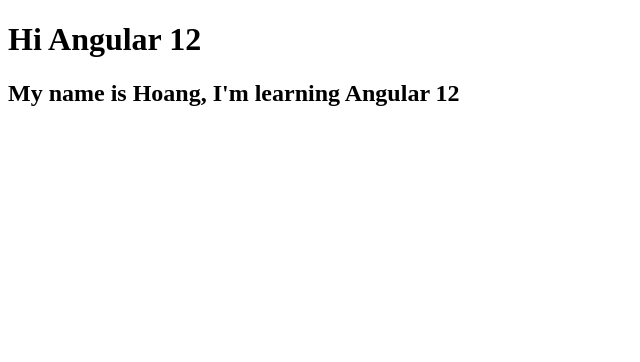
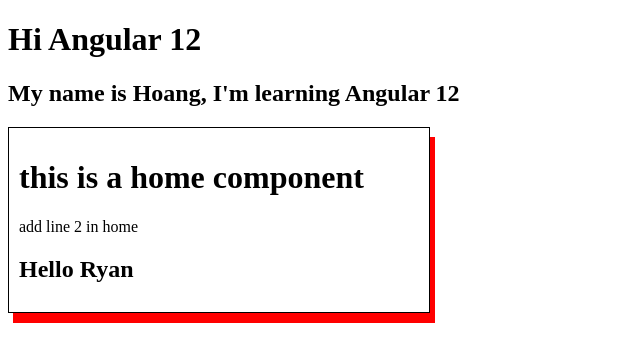
Before and after one commit to daohuyhoang9119/AngularPractice, an Angular app: page / in a window 1280 px wide. Shown: the top 362 px of the page, without its empty margins (0-640 px from the left). Built offline with nearby package versions, Linux system fonts and the light colour scheme.

Commit message:
databindingvalue

```diff
--- a/src/app/app.component.html
+++ b/src/app/app.component.html
@@ -1,2 +1,3 @@
 <h1>Hi Angular 12</h1>
 <h2>My name is Hoang, I'm learning Angular 12</h2>
+<app-home></app-home>
--- a/src/app/home/home.component.html
+++ b/src/app/home/home.component.html
@@ -1,4 +1,5 @@
 <div class="home_component">
   <h1>this is a home component</h1>
   <p>add line 2 in home</p>
+  <h2>Hello {{ name }}</h2>
 </div>
--- a/src/app/home/home.component.ts
+++ b/src/app/home/home.component.ts
@@ -7,6 +7,6 @@ import { Component, OnInit } from '@angular/core';
 })
 export class HomeComponent implements OnInit {
   constructor() {}
-
+  public name = 'Ryan';
   ngOnInit(): void {}
 }
```
